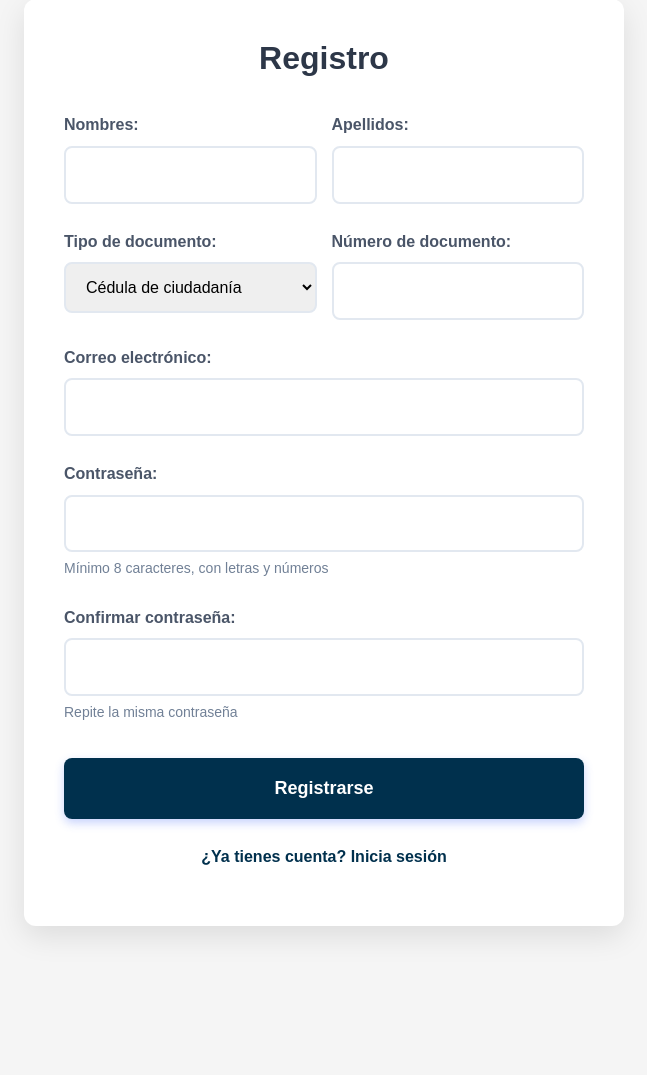
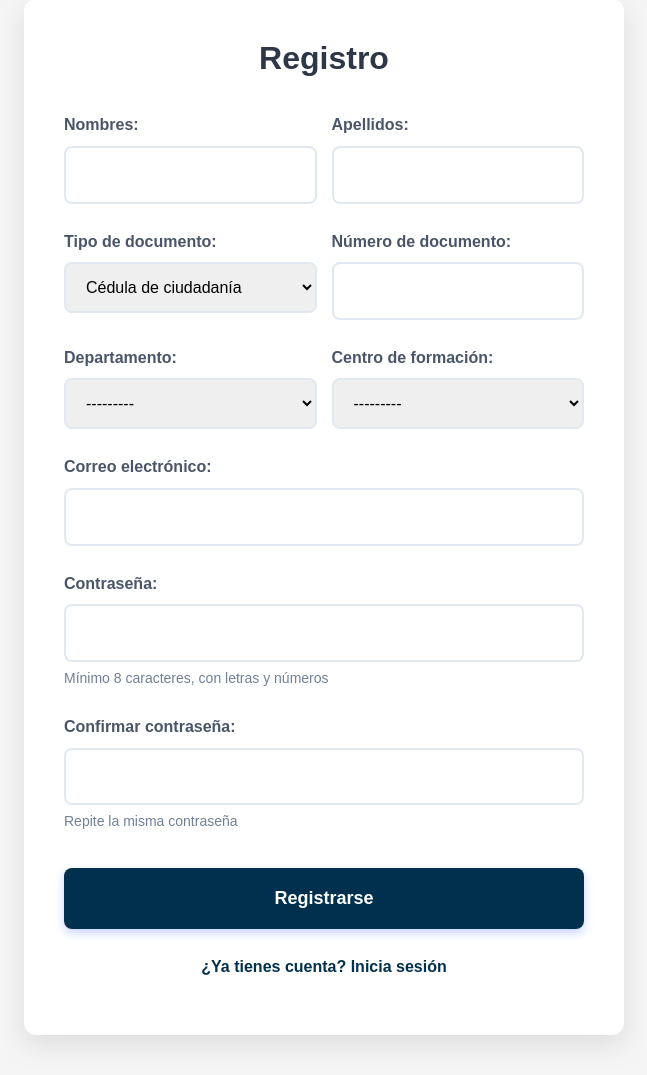
Before and after one commit to Jhodaqui/EasyCert-project, a Django app: page /users/register/ in a window 1280 px wide. Shown: the part 41-1116 px from the top of the page, without its empty margins (316-963 px from the left). Before the commit the page ends 977 px from the top, so only its background shows below. Run offline with Django 5.2, Linux system fonts and the light colour scheme; some libraries are stand-ins or nearby versions.

Commit message:
Registro con el Departamento y respectivo centro de formacion

```diff
--- /dev/null
+++ b/package.json
@@ -0,0 +1,5 @@
+{
+  "dependencies": {
+    "sweetalert2": "^11.23.0"
+  }
+}
--- a/templates/base.html
+++ b/templates/base.html
@@ -16,6 +16,7 @@
 
     <!-- Bootstrap Bundle con Popper (una sola vez) -->
     <script src="https://cdn.jsdelivr.net/npm/bootstrap@5.3.3/dist/js/bootstrap.bundle.min.js"></script>
+    <script src="https://cdn.jsdelivr.net/npm/sweetalert2@11"></script>
 
     <!-- CSS propio -->
     <link rel="stylesheet" href="{% static 'css/styles.css' %}">
--- a/templates/users/login.html
+++ b/templates/users/login.html
@@ -9,7 +9,7 @@
         <!-- Logo img EasyCert -->
         <div class="logo-container">
           <div class="logo-placeholder">
-            <img src="{% static 'img/logo-sena-verde.jpg' %}" alt="Logo EasyCert">
+            <img src="{% static 'img/sena-logo.png' %}" alt="Logo EasyCert">
           </div>
         </div>
 
--- a/templates/users/register.html
+++ b/templates/users/register.html
@@ -44,6 +44,25 @@
             </div>
         </div>
 
+        <!-- Selects dinámicos -->
+        <div class="form-row">
+            <div class="form-group">
+                {{ form.departamento.label_tag }}
+                {{ form.departamento }}
+                {% if form.departamento.errors %}
+                    <div class="error-message">{{ form.departamento.errors }}</div>
+                {% endif %}
+            </div>
+
+            <div class="form-group">
+                {{ form.centro.label_tag }}
+                {{ form.centro }}
+                {% if form.centro.errors %}
+                    <div class="error-message">{{ form.centro.errors }}</div>
+                {% endif %}
+            </div>
+        </div>
+
         <div class="form-group">
             {{ form.email.label_tag }}
             {{ form.email }}
@@ -77,10 +96,38 @@
         <p><a href="{% url 'login' %}">¿Ya tienes cuenta? Inicia sesión</a></p>
     </div>
 </div>
+
+<!-- Script para selects dinámicos -->
+<script>
+    document.addEventListener("DOMContentLoaded", function() {
+        const deptoSelect = document.getElementById("id_departamento");
+        const centroSelect = document.getElementById("id_centro");
+
+        deptoSelect.addEventListener("change", function() {
+            const deptoId = this.value;
+            if (deptoId) {
+                fetch(`/users/cargar-centros/?departamento=${deptoId}`)
+                    .then(response => response.json())
+                    .then(data => {
+                        centroSelect.innerHTML = '<option value="">-- Selecciona un centro --</option>';
+                        data.forEach(item => {
+                            const option = document.createElement("option");
+                            option.value = item.idMpio;
+                            option.textContent = item.nombreCentro;
+                            centroSelect.appendChild(option);
+                        });
+                    });
+            } else {
+                centroSelect.innerHTML = '<option value="">-- Selecciona un centro --</option>';
+            }
+        });
+    });
+</script>
 {% endblock %}
 
 
-{% comment %} {% extends "base.html" %}
+{% comment %}
+{% extends "base.html" %}
 {% block content %}
 <h2>Registro EasyCert</h2>
 <form method="post" enctype="multipart/form-data">
@@ -96,4 +143,5 @@
   <button type="submit">Registrarse</button>
 </form>
 <p><a href="{% url 'login' %}">¿Ya tienes cuenta? Inicia sesión</a></p>
-{% endblock %} {% endcomment %}
+{% endblock %}
+{% endcomment %}
--- a/templates/users/staff/dashboard.html
+++ b/templates/users/staff/dashboard.html
@@ -6,7 +6,7 @@
   <div class="header">
     <div class="header-left">
       <div class="logo-container">
-        <img src="/static/img/sena" alt="sena Logo" class="logo-img">
+        <img src="/static/img/sena-logo.png" alt="sena Logo" class="logo-img">
         <span class="logo-text">EASYCERT</span>
       </div>
     </div>
--- a/users/forms.py
+++ b/users/forms.py
@@ -1,17 +1,16 @@
 from django import forms
 from django.core.exceptions import ValidationError
 from django.core.validators import RegexValidator
-from django.core.files.storage import default_storage
-from .models import CustomUser, TIPOS_DOCUMENTO, Constancia
+from .models import CustomUser, TIPOS_DOCUMENTO, Constancia, dptos, municipios
+from datetime import datetime
 
-from datetime import datetime
 # Dominios permitidos
 ALLOWED_EMAIL_DOMAINS = {
     "gmail.com", "yahoo.com", "outlook.com", "hotmail.com", "icloud.com", "sena.edu.co"
 }
 
 AÑO_ACTUAL = datetime.now().year
-AÑOS = [(str(a), str(a)) for a in range( 1990, AÑO_ACTUAL + 1)]
+AÑOS = [(str(a), str(a)) for a in range(1990, AÑO_ACTUAL + 1)]
 
 
 class RegisterForm(forms.ModelForm):
@@ -19,8 +18,8 @@ class RegisterForm(forms.ModelForm):
         label="Contraseña",
         widget=forms.PasswordInput,
         required=True,
-        min_length=5
-
+        min_length=8,
+        help_text="La contraseña debe tener al menos 8 caracteres."
     )
     password2 = forms.CharField(
         label="Confirmar contraseña",
@@ -50,9 +49,40 @@ class RegisterForm(forms.ModelForm):
     )
     email = forms.EmailField(label="Correo electrónico")
 
+    # Nuevos campos relacionados
+    departamento = forms.ModelChoiceField(
+        queryset=dptos.objects.all(),
+        label="Departamento",
+        required=True
+    )
+    centro = forms.ModelChoiceField(
+        queryset=municipios.objects.none(),
+        label="Centro de formación",
+        required=True
+    )
+
     class Meta:
         model = CustomUser
-        fields = ["nombres", "apellidos", "tipo_documento", "numero_documento", "email"]
+        fields = [
+            "nombres",
+            "apellidos",
+            "tipo_documento",
+            "numero_documento",
+            "departamento",
+            "centro",
+            "email",
+        ]
+
+    def __init__(self, *args, **kwargs):
+        super().__init__(*args, **kwargs)
+        if "departamento" in self.data:
+            try:
+                depto_id = int(self.data.get("departamento"))
+                self.fields["centro"].queryset = municipios.objects.filter(idDepto_id=depto_id)
+            except (ValueError, TypeError):
+                pass
+        elif self.instance.pk:
+            self.fields["centro"].queryset = municipios.objects.filter(idDepto=self.instance.departamento)
 
     # Validación de correo
     def clean_email(self):
@@ -72,6 +102,7 @@ class RegisterForm(forms.ModelForm):
         cleaned = super().clean()
         p1 = cleaned.get("password1")
         p2 = cleaned.get("password2")
+
         if p1 and p2 and p1 != p2:
             raise ValidationError("Las contraseñas no coinciden.")
         return cleaned
@@ -84,11 +115,14 @@ class RegisterForm(forms.ModelForm):
         user.tipo_documento = self.cleaned_data["tipo_documento"]
         user.numero_documento = self.cleaned_data["numero_documento"]
         user.email = self.cleaned_data["email"].lower()
+        user.departamento = self.cleaned_data["departamento"]
+        user.centro = self.cleaned_data["centro"]
         user.set_password(self.cleaned_data["password1"])
 
         if commit:
             user.save()
         return user
+
 
 class BulkUploadForm(forms.Form):
     file = forms.FileField(
@@ -96,12 +130,15 @@ class BulkUploadForm(forms.Form):
         help_text="Sube un archivo con columnas: nombres, apellidos, tipo_documento, numero_documento, email, password"
     )
 
+
 class MunicipiosUploadForm(forms.Form):
     file = forms.FileField(label="Selecciona el archivo CSV")
+
 
 class LoginForm(forms.Form):
     email = forms.EmailField(label="Correo electrónico")
     password = forms.CharField(widget=forms.PasswordInput, label="Contraseña")
+
 
 class PasswordResetRequestForm(forms.Form):
     email = forms.EmailField(label="Correo electrónico")
@@ -112,13 +149,14 @@ class PasswordResetRequestForm(forms.Form):
             raise ValidationError("No existe un usuario activo con este correo.")
         return email
 
+
 class ConstanciaForm(forms.Form):
     nombre_completo = forms.CharField(label="Nombre Completo", disabled=True)
     numero_documento = forms.CharField(label="Número Documento", disabled=True)
     tipo_documento = forms.CharField(label="Tipo Documento", disabled=True)
     email = forms.EmailField(label="Correo electrónico", disabled=True)
 
-# fechas por año, ensayo de pruebas y error
+    # fechas por año
     fecha_inicial = forms.ChoiceField(
         label="Año inicial de la constancia",
         choices=AÑOS
@@ -127,17 +165,16 @@ class ConstanciaForm(forms.Form):
         label="Año final de la constancia",
         choices=AÑOS
     )
-# comentario del formulario
+
     comentario = forms.CharField(
-    label="Comentario",
-    required=False,
-    widget=forms.Textarea(attrs={
-        "placeholder": "Escribe tu comentario aquí...",
-        "rows": 4,
-        "cols": 40
-    })
+        label="Comentario",
+        required=False,
+        widget=forms.Textarea(attrs={
+            "placeholder": "Escribe tu comentario aquí...",
+            "rows": 4,
+            "cols": 40
+        })
     )
-
 
     def clean(self):
         cleaned_data = super().clean()
--- a/users/urls.py
+++ b/users/urls.py
@@ -5,7 +5,7 @@ from .views import (
     admin_dashboard, staff_dashboard, user_dashboard,
     mostrar_formulario_constancia, procesar_constancia,
     datos_bulk_upload, user_dashboard_solicitud,
-    manage_roles
+    manage_roles, cargar_centros  # Se añadió cargar_centros
 )
 
 urlpatterns = [
@@ -22,8 +22,11 @@ urlpatterns = [
     path("staff-dashboard/", staff_dashboard, name="staff_dashboard"),
     path("user-dashboard/", user_dashboard, name="user_dashboard"),
     path("formulario-constancia/", mostrar_formulario_constancia, name="formulario_constancia"),
-    path('procesar-constancia/', procesar_constancia, name='procesar_constancia'),
+    path("procesar-constancia/", procesar_constancia, name="procesar_constancia"),
 
     path("user-dashboard/solicitud/", user_dashboard_solicitud, name="user_dashboard_solicitud"),
     path("manage-roles/", manage_roles, name="manage_roles"),
+
+    # Nueva ruta para AJAX de municipios/centros
+    path("cargar-centros/", cargar_centros, name="cargar_centros"),
 ]
--- a/users/views.py
+++ b/users/views.py
@@ -68,6 +68,15 @@ def register_view(request):
     else:
         form = RegisterForm()
     return render(request, "users/register.html", {"form": form})
+
+# =========================
+# AJAX: cargar centros por depto
+# =========================
+def cargar_centros(request):
+    depto_id = request.GET.get("departamento")
+    centros = municipios.objects.filter(idDepto_id=depto_id).values("idMpio", "nombreCentro")
+    return JsonResponse(list(centros), safe=False)
+
 # fin del correo
 
 # Login
```
Also changed, not shown: static/js/dashboard.js (+41 -5 lines), templates/users/activation_invalid.html (+2 -5 lines), users/models.py (+41 -19 lines), package-lock.json (added), static/img/sena-logo.png (added), users/migrations/0001_initial.py, users/migrations/0002_constancia_comentario.py (deleted), users/migrations/0003_dptos_municipios.py (deleted).
